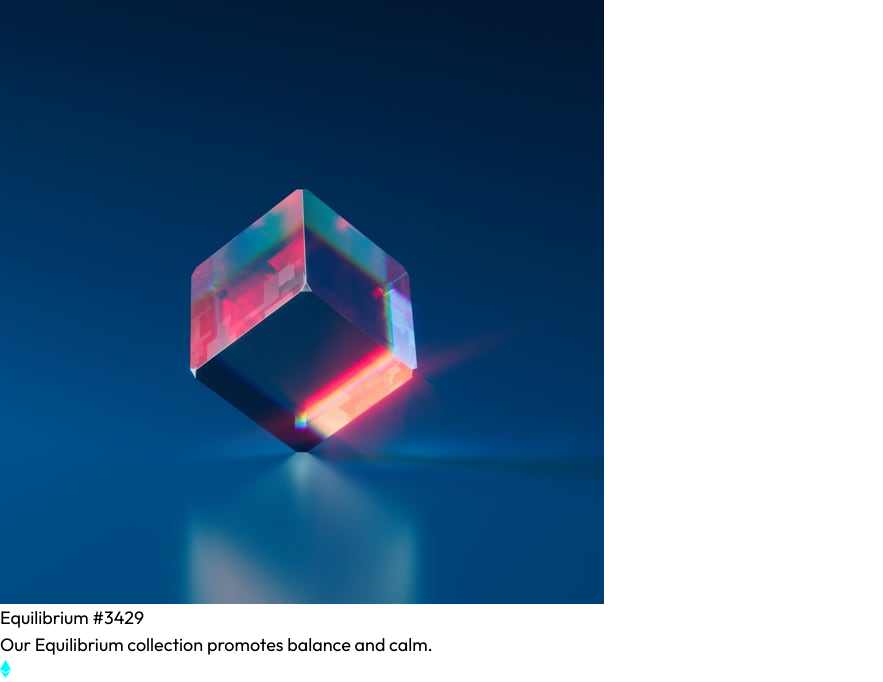
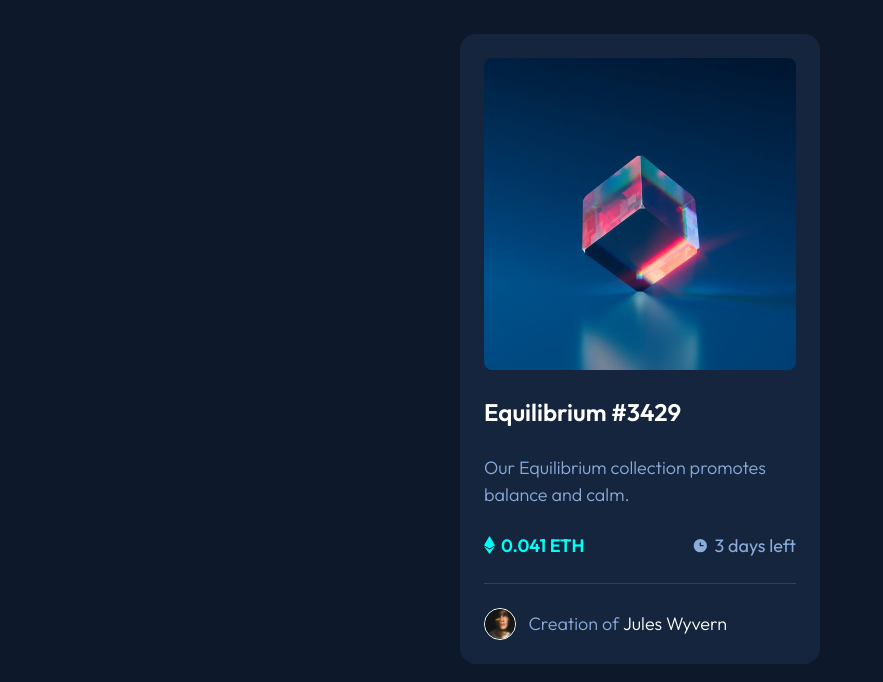
Before and after one commit to ddZ6ii/nft-preview-card-component, a website built with Vite: page src/index.html in a window 1280 px wide. Shown: the top 682 px of the page, without its empty margins (0-883 px from the left). Built offline with nearby package versions, Linux system fonts and the light colour scheme.

Commit message:
✨ Add styling

```diff
--- a/src/style.css
+++ b/src/style.css
@@ -55,14 +55,25 @@
 ############# STYLE GUIDE #################
 ######################################## */
 :root {
+  --accent: 178 100% 50%;
   --color-primary: #8bacda;
-  --color-accent: #00fff7;
+  --color-accent: hsl(var(--accent));
+  --color-complementary: #ff9700;
   --color-neutral-50: #ffffff;
+  --color-neutral-200: #90abd1;
   --color-neutral-400: #2f415b;
   --color-neutral-600: #14253d;
   --color-neutral-900: #0d192b;
 
   --font-body: 1.125rem;
+  --font-heading: 1.5rem;
+  --font-weight-semibold: 600;
+  --font-weight-regular: 400;
+  --font-weight-thin: 300;
+
+  --spacing: 1.5rem;
+
+  --transition-duration-timing: 150ms ease-in-out;
 }
 /* ########################################
 ############# RESET #######################
@@ -108,11 +119,13 @@ ul {
 ############# BASIC STYLING ###############
 ######################################## */
 body {
+  background-color: var(--color-neutral-900);
   font-size: var(--font-body);
   font-family: 'Outfit', sans-serif;
   @supports (font-variation-settings: normal) {
     font-family: 'Outfit VF', sans-serif;
   }
+  font-weight: var(--font-weight-regular);
 }
 
 /* ########################################
@@ -134,3 +147,150 @@ body {
 /* ########################################
 ########### COMPONENT STYLING #############
 ######################################## */
+.wrapper {
+  min-height: 100dvh;
+  display: grid;
+  place-items: center;
+  grid-template-rows: 1fr auto;
+}
+
+.card {
+  margin-inline: auto;
+  padding: var(--spacing);
+  width: min(90%, 20em);
+  display: grid;
+  gap: var(--spacing);
+
+  background-color: var(--color-neutral-600);
+  border-radius: 16px;
+
+  color: var(--color-primary);
+}
+
+.card-thumbnail {
+  position: relative;
+  border-radius: 8px;
+  overflow: hidden;
+  cursor: pointer;
+
+  &::after {
+    content: '';
+    position: absolute;
+    inset: 0;
+    background: url('/assets/images/icon-view.svg') no-repeat center;
+    background-color: hsla(var(--accent) / 0.5);
+    opacity: 0;
+    transition: opacity var(--transition-duration-timing);
+  }
+
+  &:hover::after {
+    opacity: 1;
+  }
+}
+
+.card-heading {
+  color: var(--color-neutral-50);
+  cursor: pointer;
+  font-size: var(--font-heading);
+  font-weight: var(--font-weight-semibold);
+  transition: var(--transition-duration-timing);
+  &:hover {
+    color: var(--color-accent);
+  }
+}
+
+.card-body {
+  font-weight: var(--font-weight-thin);
+}
+
+.card-pills,
+.card-pill {
+  display: flex;
+  justify-content: space-between;
+  align-items: center;
+}
+
+.card-pills {
+  column-gap: var(--spacing);
+  row-gap: calc(0.5 * var(--spacing));
+  flex-wrap: wrap;
+}
+
+.card-pill {
+  gap: calc(0.25 * var(--spacing));
+}
+
+.card-pill--value {
+  color: var(--color-accent);
+  font-weight: var(--font-weight-semibold);
+  & svg path {
+    fill: currentColor;
+  }
+}
+
+.card-pill--time {
+  color: var(--color-primary);
+  & svg path {
+    fill: currentColor;
+  }
+}
+
+.card-footer {
+  padding-top: var(--spacing);
+  display: flex;
+  flex-wrap: wrap;
+  gap: calc(0.5 * var(--spacing));
+  align-items: center;
+  border-top: 1px solid var(--color-neutral-400);
+  font-weight: var(--font-weight-thin);
+
+  & .card-avatar {
+    --width: 1.8em;
+    max-width: var(--width);
+    aspect-ratio: 1;
+    border: 1px solid var(--color-neutral-50);
+    border-radius: 50%;
+  }
+
+  & .card-author {
+    color: var(--color-neutral-50);
+    text-decoration: none;
+    transition: var(--transition-duration-timing);
+    &:hover {
+      color: var(--color-accent);
+    }
+  }
+}
+
+.footer {
+  padding: var(--spacing);
+  text-align: center;
+  color: var(--color-neutral-50);
+
+  & .footer-icon {
+    color: var(--color-accent);
+  }
+
+  & .footer-link {
+    transition: var(--transition-duration-timing);
+
+    &,
+    &:link {
+      color: var(--color-neutral-50);
+      text-underline-offset: 4px;
+    }
+    &:visited {
+      color: var(--color-neutral-200);
+    }
+    &:is(:hover, :focus-visible) {
+      color: var(--color-accent);
+    }
+    &:focus-visible {
+      outline-color: var(--color-accent);
+      text-decoration: none;
+    }
+    &:active {
+      color: var(--color-complementary);
+    }
+  }
+}
```
